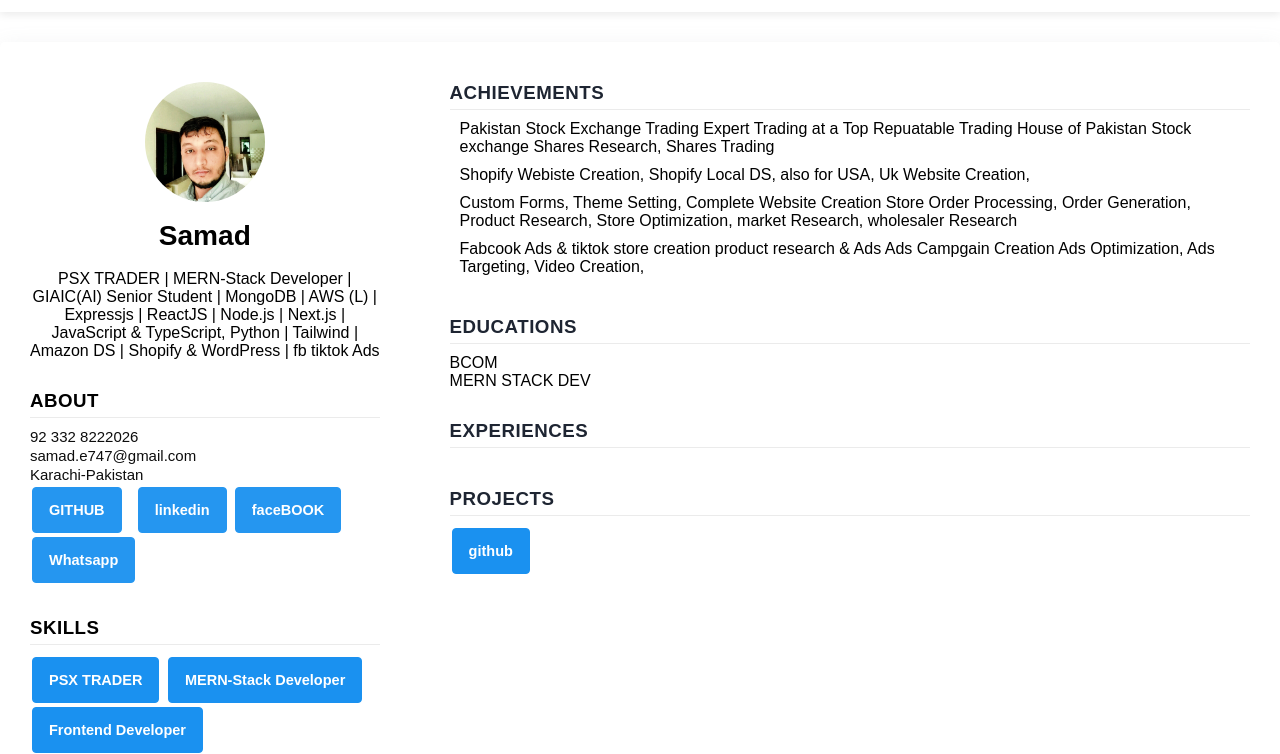
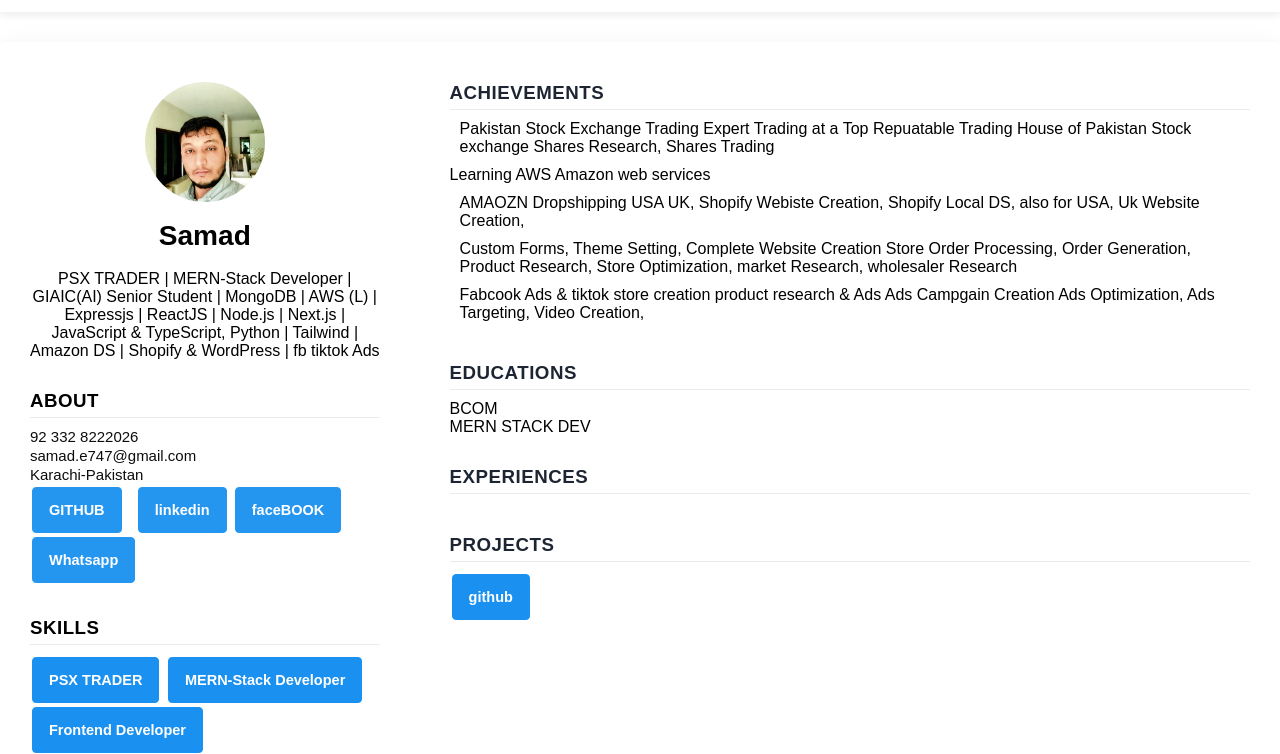
Before and after one commit to samade747/Hackathon-Resume-Builder-using-html-css-typescript-, a plain HTML site: page seemycv.html in a window 1280 px wide. Shown: the part 68-822 px from the top of the page. Drawn offline with Linux system fonts and the light colour scheme.

Commit message:
Update seemycv.html

```diff
--- a/seemycv.html
+++ b/seemycv.html
@@ -118,7 +118,9 @@
                                     Trading at a Top Repuatable Trading House of Pakistan Stock exchange
                                     Shares Research, Shares Trading</p>
 
-                                <p style="margin: 10px;">Shopify Webiste Creation, Shopify Local DS, also for USA, Uk
+                                    <p>Learning AWS Amazon web services</p>
+
+                                <p style="margin: 10px;">AMAOZN Dropshipping USA UK, Shopify Webiste Creation, Shopify Local DS, also for USA, Uk
                                     Website Creation,</p>
 
                                     <p style="margin: 10px;"> Custom Forms, Theme Setting, Complete Website Creation
```
